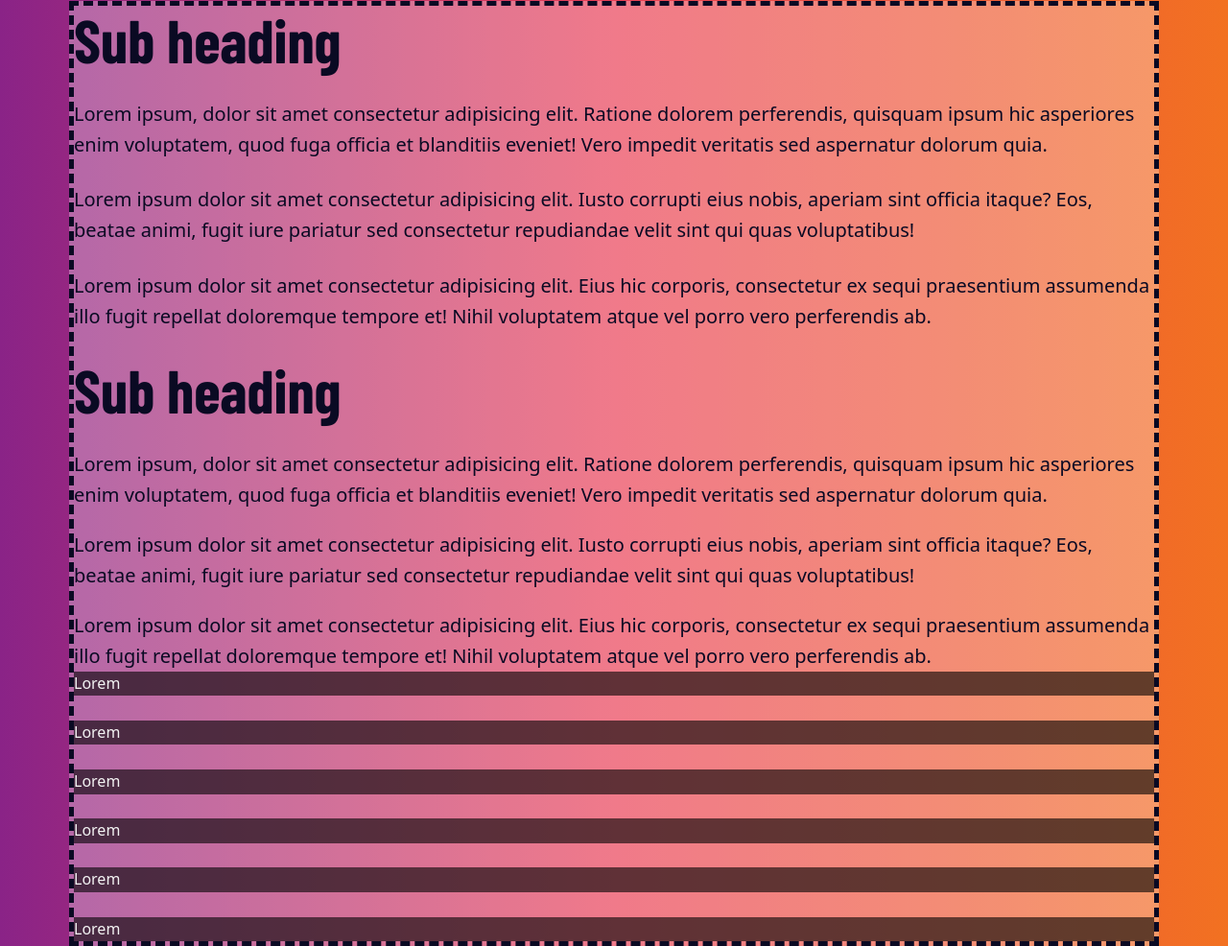
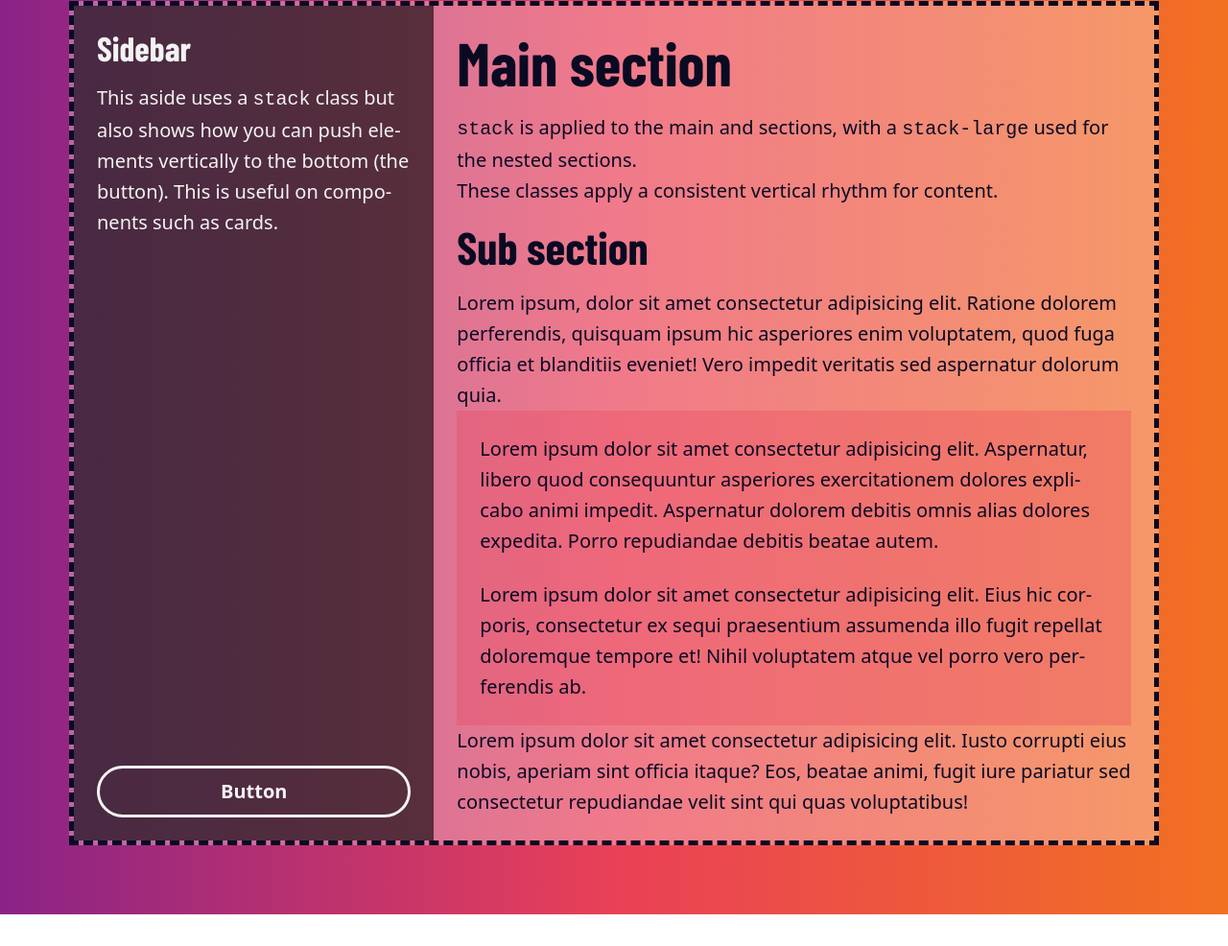
Before and after one commit to cmtayl0r/playground, a website built with Parcel: page src/pages/every-layout/the-stack.html in a window 1280 px wide. Shown: the part 187-1173 px from the top of the page at 96% size. After the commit the page ends 1140 px from the top, so only its background shows below. Built offline with nearby package versions, Linux system fonts and the light colour scheme.

Commit message:
add the stack styles

```diff
--- a/src/css/base/global.css
+++ b/src/css/base/global.css
@@ -16,17 +16,6 @@ body {
 
     /* Default background gradient if none defined */
     background-image: var(--gr-wiretap);
-}
-
-.flow > * + * {
-    /*
-    - setting a variable that can adjusted on elements elsewhere
-    - e.g. on a h2 I could set --flow-space:2em;
-    - 1em is the fallback and used by everything else
-    - em used to give variable spacing based on font size
-    - preferable to same spacing for h1 and p for example
-    */
-    margin-block-start: var(--flow-space, 1em);
 }
 
 /*
--- a/src/css/base/reset.css
+++ b/src/css/base/reset.css
@@ -23,7 +23,7 @@ html {
 
 body {
     /* Set default size to 16px equivalent */
-    font-size: 1rem;
+    font-size: var(--sp-base);
     /* Improve text rendering */
     -webkit-font-smoothing: antialiased;
     /*
--- a/src/css/base/typography.css
+++ b/src/css/base/typography.css
@@ -12,18 +12,23 @@ p {
 }
 h5 {
     font-size: var(--fs-md);
+    /* line-height: var(--lh-md); */
 }
 h4 {
     font-size: var(--fs-lg);
+    /* line-height: var(--lh-lg); */
 }
 h3 {
     font-size: var(--fs-xl);
+    /* line-height: var(--lh-xl); */
 }
 h2 {
     font-size: var(--fs-xxl);
+    /* line-height: var(--lh-xxl); */
 }
 h1 {
     font-size: var(--fs-xxxl);
+    /* line-height: var(--lh-xxxl); */
 }
 
 h1,
@@ -33,8 +38,8 @@ h4,
 h5,
 h6 {
     font-family: var(--ff-special);
+    font-weight: var(--fw-bold);
     line-height: var(--lh-tight);
-    font-weight: var(--fw-bold);
     margin: 3rem 0 1.38rem;
 }
 
@@ -75,7 +80,7 @@ LISTS
 
 ul {
     list-style-position: inside;
-    padding-left: 1rem;
+    padding-left: var(--sp-base);
 }
 ul li::marker,
 ol li::marker {
--- a/src/css/base/variables.css
+++ b/src/css/base/variables.css
@@ -1,6 +1,7 @@
 @import url('https://fonts.googleapis.com/css2?family=Barlow+Condensed:wght@700&family=Merriweather:ital@0;1&display=swap');
 
 :root {
+    /* Font faces */
     --ff-plain: system-ui, -apple-system, 'Segoe UI', Roboto, 'Helvetica Neue',
         'Noto Sans', 'Liberation Sans', Arial, sans-serif, 'Apple Color Emoji',
         'Segoe UI Emoji', 'Segoe UI Symbol', 'Noto Color Emoji';
@@ -13,14 +14,14 @@
     --fw-regular: 400;
     --fw-light: 300;
 
-    /* Ratios */
+    /* Line Height */
     /*
     Add accessible line-height for paragraph content
     https://www.w3.org/WAI/WCAG21/Understanding/text-spacing.html
     */
-    --ratio: 1.6;
-    --lh-base: var(--ratio);
-    --lh-tight: calc(0.7 * var(--ratio));
+    /* FIXME: Dynamic line heights for typography */
+    --lh-base: 1.6;
+    --lh-tight: calc(0.7 * var(--lh-base));
 
     /*
     Fluid typography system
@@ -56,7 +57,7 @@
     --sp-dyn--3: clamp(0.25rem, 0.2283rem + 0.1087vi, 0.3125rem); /* 4 > 5 */
     --sp-dyn--2: clamp(0.5rem, 0.4565rem + 0.2174vi, 0.625rem); /* 8 > 10 */
     --sp-dyn--1: clamp(0.75rem, 0.6848rem + 0.3261vi, 0.9375rem); /* 12 > 15 */
-    --sp-dyn-0: clamp(1rem, 0.913rem + 0.4348vi, 1.25rem); /* 16 > 20 */
+    --sp-dyn-base: clamp(1rem, 0.913rem + 0.4348vi, 1.25rem); /* 16 > 20 */
     --sp-dyn-1: clamp(1.5rem, 1.3696rem + 0.6522vi, 1.875rem); /* 24 > 30 */
     --sp-dyn-2: clamp(2rem, 1.8261rem + 0.8696vi, 2.5rem); /* 32 > 40 */
     --sp-dyn-3: clamp(3rem, 2.7391rem + 1.3043vi, 3.75rem); /* 48 > 60 */
--- a/src/css/components/buttons.css
+++ b/src/css/components/buttons.css
@@ -13,11 +13,11 @@ TODO: Explore SASS mixins complex structures
 
 :root {
     /* Define base unit size */
-    --btn-base-unit: 0.8rem;
+    --btn-base-unit: 0.5rem;
 
-    --btn-font-sm: 1.6rem;
-    --btn-font-md: 2rem;
-    --btn-font-lg: 2.4rem;
+    --btn-font-sm: 1rem;
+    --btn-font-md: 1.25rem;
+    --btn-font-lg: 1.5rem;
 
     /* Define size multipliers */
     --btn-size-multiplier-sm: 4;
@@ -46,7 +46,7 @@ CORE
     font-weight: var(--fw-bold);
     text-decoration: none;
     transition: all 0.2s;
-    padding: 0.8rem 1.6rem;
+    padding: 0.5rem 1rem;
     cursor: pointer;
 
     &:hover {
@@ -56,7 +56,7 @@ CORE
     &:active {
         color: var(--clr-white);
         background-color: rgba(0, 0, 0, 0.8);
-        transform: translateY(0.2rem);
+        transform: translateY(2px);
     }
 }
 
@@ -95,8 +95,8 @@ CORE
 .btn--icon {
     border-radius: var(--br-circle);
     padding: var(--btn-base-unit);
-    height: 5.4rem;
-    width: 5.4rem;
+    height: 3.375rem;
+    width: 3.375rem;
 
     & .btn--icon__icon {
         fill: currentColor;
@@ -129,17 +129,17 @@ SIZES
 
 .btn.btn--sm {
     font-size: var(--btn-font-sm);
-    padding: 0.4rem 1.2rem;
+    padding: 0.25rem 0.75rem;
 }
 .btn.btn--lg {
     font-size: var(--btn-font-lg);
-    padding: 1rem 2rem;
+    padding: 0.625rem 1.25rem;
 }
 
 .btn--icon.btn--sm {
     font-size: var(--btn-font-sm);
-    height: 4.4rem;
-    width: 4.4rem;
+    height: 2.75rem;
+    width: 2.75rem;
 
     & .btn--icon__icon {
         width: calc(
@@ -155,8 +155,8 @@ SIZES
 
 .btn--icon.btn--lg {
     font-size: var(--btn-font-lg);
-    height: 6.4rem;
-    width: 6.4rem;
+    height: 4rem;
+    width: 4rem;
 
     & .btn--icon__icon {
         width: calc(
@@ -236,7 +236,7 @@ RESPONSIVE
 --------------------------------------------------------------------------------
 */
 
-@media (max-width: 768px) {
+@media (max-width: 50em) {
     .btn.btn--fluid {
         display: block;
         width: 100%;
--- a/src/css/layout/structure.css
+++ b/src/css/layout/structure.css
@@ -89,3 +89,48 @@ POSITIONING
         margin: 0;
     }
 }
+
+/*
+--------------------------------------------------------------------------------
+THE STACK
+--------------------------------------------------------------------------------
+*/
+
+.stack {
+    display: flex;
+    flex-direction: column;
+    justify-content: flex-start;
+}
+.stack > * {
+    margin-block: 0;
+}
+.stack > * + * {
+    margin-block-start: var(--sp-base);
+}
+.stack-large > * + * {
+    margin-block-start: var(--sp-2);
+}
+.stack-small > * + * {
+    margin-block-start: var(--sp--2);
+}
+/* flexbox allows to separate items vertically (i.e. Card) */
+.stack > :nth-child(2) {
+    margin-block-end: auto;
+}
+/* exception above and below */
+/* or just above*/
+.stack-exception,
+.stack-exception > * {
+    margin-block-start: var(--sp-5);
+}
+
+.stack:only-child {
+    /* ↓ `height` in horizontal-tb writing mode */
+    block-size: 100%;
+}
+
+/*
+--------------------------------------------------------------------------------
+THE BOX
+--------------------------------------------------------------------------------
+*/
--- a/src/pages/every-layout/the-stack.html
+++ b/src/pages/every-layout/the-stack.html
@@ -6,44 +6,56 @@
         <title>Document</title>
         <link rel="stylesheet" href="../../css/main.css" />
         <style>
-            .stack {
+            .wrapper {
                 display: flex;
-                flex-direction: column;
-                justify-content: flex-start;
+                /* flex-wrap: wrap; */
+                /* gap: var(--sp-2); */
             }
-            .stack > * {
-                margin-block: 0;
+            main {
+                flex-basis: 0;
+                flex-grow: 999;
+                min-inline-size: 66.666%;
             }
-            .stack > * + * {
-                margin-block-start: var(--space-l, 1.6rem);
+            aside {
+                flex-grow: 1;
             }
-
-            .s-5 {
-                height: var(--s-5);
+            aside.stack > :nth-child(2) {
+                margin-block-end: auto;
             }
-            .s-4 {
-                height: var(--s-4);
-            }
-            .s-3 {
-                height: var(--s-3);
-            }
-            .s-2 {
-                height: var(--s-2);
-            }
-            .s-1 {
-                height: var(--s-1);
-            }
-            .s0 {
-                height: var(--s0);
+            @media (max-width: 50em) {
+                .wrapper {
+                    flex-wrap: wrap;
+                }
             }
         </style>
     </head>
     <body class="frame">
         <h1>The Stack</h1>
         <div class="wrapper">
-            <main class="stack">
-                <h2>Sub heading</h2>
-                <section class="stack">
+            <aside class="stack bg-black pd-24">
+                <h4>Sidebar</h4>
+                <p>
+                    This aside uses a <code>stack</code> class but also shows
+                    how you can push elements vertically to the bottom (the
+                    button). This is useful on components such as cards.
+                </p>
+                <button class="btn btn--inverse">Button</button>
+            </aside>
+            <main class="stack pd-24">
+                <h2>Main section</h2>
+                <section>
+                    <p>
+                        <code>stack</code> is applied to the main and sections,
+                        with a <code>stack-large</code> used for the nested
+                        sections.
+                    </p>
+                    <p>
+                        These classes apply a consistent vertical rhythm for
+                        content.
+                    </p>
+                </section>
+                <h3>Sub section</h3>
+                <section>
                     <p>
                         Lorem ipsum, dolor sit amet consectetur adipisicing
                         elit. Ratione dolorem perferendis, quisquam ipsum hic
@@ -51,50 +63,31 @@
                         blanditiis eveniet! Vero impedit veritatis sed
                         aspernatur dolorum quia.
                     </p>
+                    <section class="bg-rose stack-large pd-24">
+                        <p>
+                            Lorem ipsum dolor sit amet consectetur adipisicing
+                            elit. Aspernatur, libero quod consequuntur
+                            asperiores exercitationem dolores explicabo animi
+                            impedit. Aspernatur dolorem debitis omnis alias
+                            dolores expedita. Porro repudiandae debitis beatae
+                            autem.
+                        </p>
+                        <p>
+                            Lorem ipsum dolor sit amet consectetur adipisicing
+                            elit. Eius hic corporis, consectetur ex sequi
+                            praesentium assumenda illo fugit repellat doloremque
+                            tempore et! Nihil voluptatem atque vel porro vero
+                            perferendis ab.
+                        </p>
+                    </section>
                     <p>
                         Lorem ipsum dolor sit amet consectetur adipisicing elit.
                         Iusto corrupti eius nobis, aperiam sint officia itaque?
                         Eos, beatae animi, fugit iure pariatur sed consectetur
                         repudiandae velit sint qui quas voluptatibus!
                     </p>
-                    <p>
-                        Lorem ipsum dolor sit amet consectetur adipisicing elit.
-                        Eius hic corporis, consectetur ex sequi praesentium
-                        assumenda illo fugit repellat doloremque tempore et!
-                        Nihil voluptatem atque vel porro vero perferendis ab.
-                    </p>
-                </section>
-                <h2>Sub heading</h2>
-                <section class="flow">
-                    <p>
-                        Lorem ipsum, dolor sit amet consectetur adipisicing
-                        elit. Ratione dolorem perferendis, quisquam ipsum hic
-                        asperiores enim voluptatem, quod fuga officia et
-                        blanditiis eveniet! Vero impedit veritatis sed
-                        aspernatur dolorum quia.
-                    </p>
-                    <p>
-                        Lorem ipsum dolor sit amet consectetur adipisicing elit.
-                        Iusto corrupti eius nobis, aperiam sint officia itaque?
-                        Eos, beatae animi, fugit iure pariatur sed consectetur
-                        repudiandae velit sint qui quas voluptatibus!
-                    </p>
-                    <p>
-                        Lorem ipsum dolor sit amet consectetur adipisicing elit.
-                        Eius hic corporis, consectetur ex sequi praesentium
-                        assumenda illo fugit repellat doloremque tempore et!
-                        Nihil voluptatem atque vel porro vero perferendis ab.
-                    </p>
                 </section>
             </main>
-            <aside class="stack">
-                <div class="s-5 bg-black">Lorem</div>
-                <div class="s-4 bg-black">Lorem</div>
-                <div class="s-3 bg-black">Lorem</div>
-                <div class="s-2 bg-black">Lorem</div>
-                <div class="s-1 bg-black">Lorem</div>
-                <div class="s0 bg-black">Lorem</div>
-            </aside>
         </div>
     </body>
 </html>
```
Also changed, not shown: src/css/utils/sizing.css (+12 -0 lines), src/css/utils/spacing.css (+27 -0 lines).
